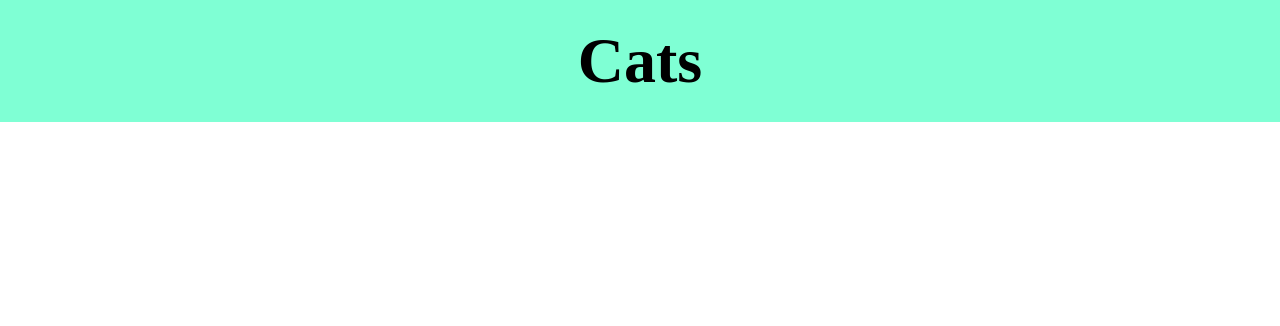
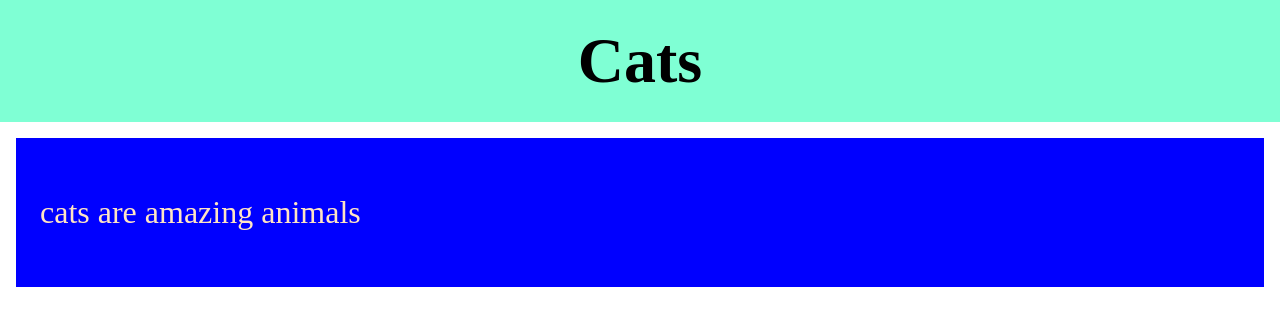
Before and after one commit to sevilayakcay/CatPalace, a plain HTML site: page index.html in a window 1280 px wide. Drawn offline with Linux system fonts and the light colour scheme.

Commit message:
add section

```diff
--- a/index.html
+++ b/index.html
@@ -10,5 +10,9 @@
     <header class="header">
       <h1 class="header_title">Cats</h1>
     </header>
+    <section class="intro">
+        <p class="intro_text"> cats are amazing animals</p>
+
+    </section>
   </body>
 </html>
--- a/styles/style.css
+++ b/styles/style.css
@@ -17,3 +17,11 @@ body {
     margin: 0;
     text-align: center;
 }
+
+.intro {
+    background-color: blue;
+    color: bisque;
+    margin: 16px;
+    padding: 24px;
+    font-size: 2rem;
+}
```
